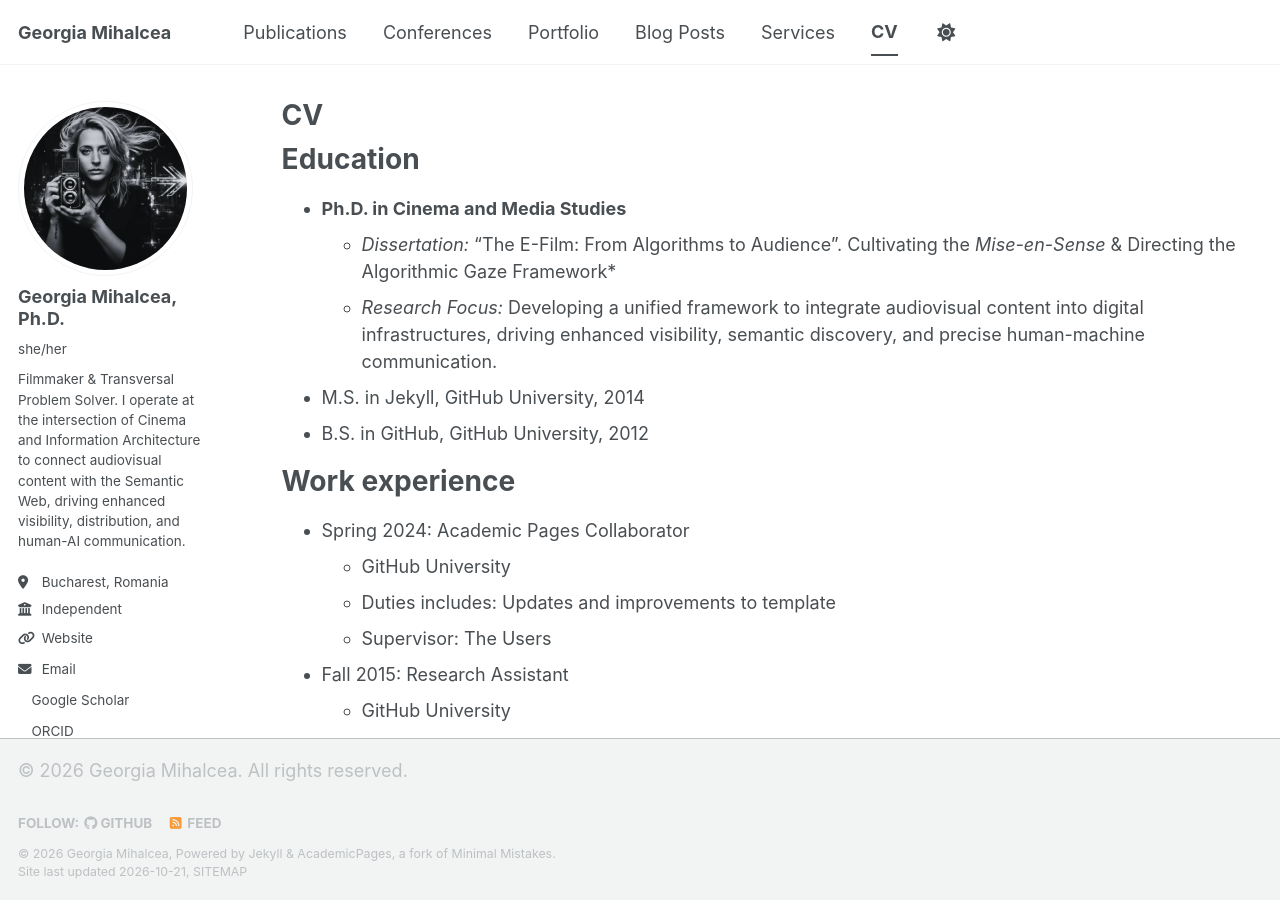
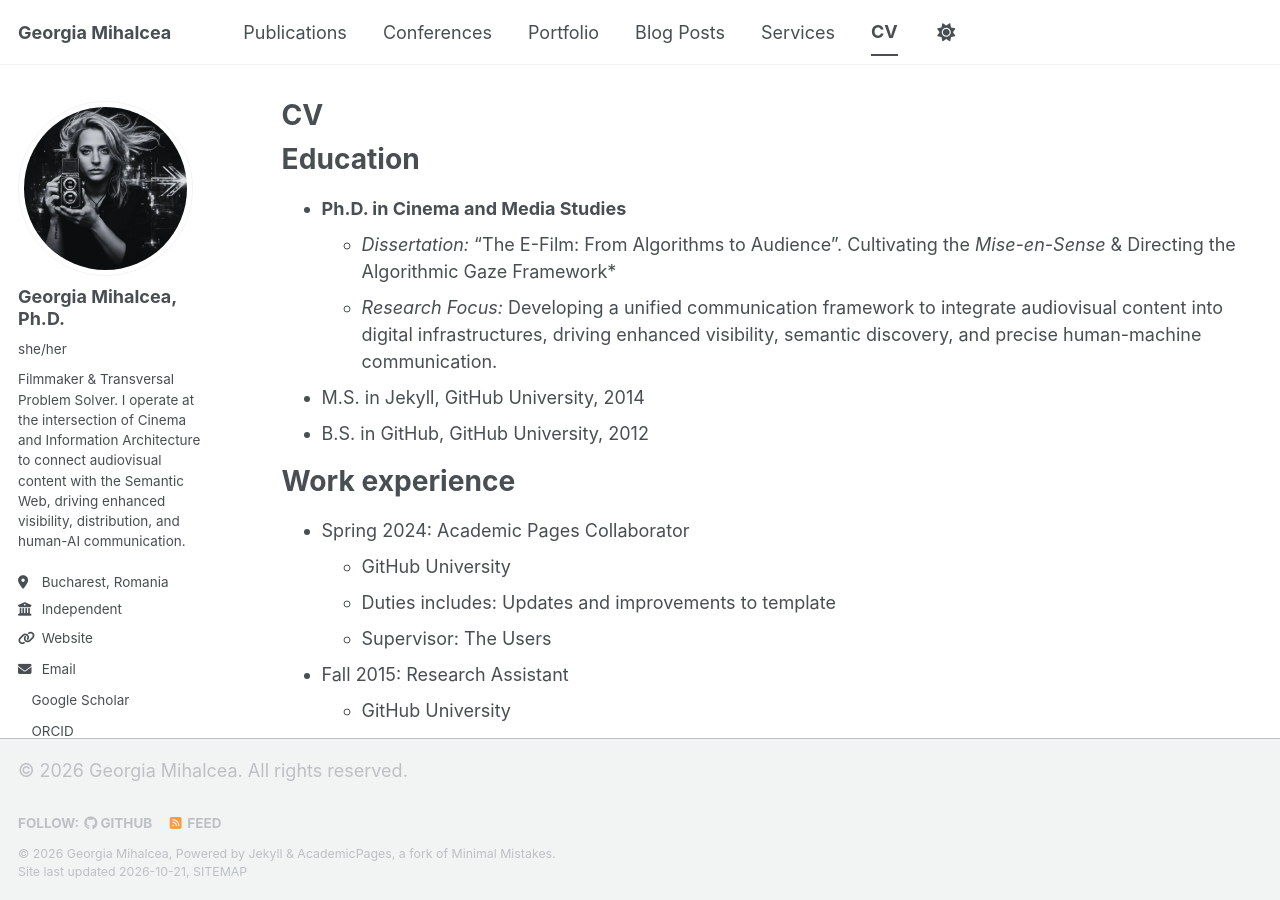
Before and after one commit to GeorgiaMihalcea/georgiamihalcea.github.io, a Jekyll site: the page built from _pages/cv.md, in a window 1280 px wide and 900 px high. Built offline with Jekyll 4.4.1, drawn with Linux system fonts in a browser that asks for light colours; a style sheet for code colours, icons or effects is not loaded.

Commit message:
Revise research focus in CV
Updated research focus description for clarity.

```diff
--- a/_pages/cv.md
+++ b/_pages/cv.md
@@ -8,7 +8,7 @@ Education
 ======
 *   **Ph.D. in Cinema and Media Studies**
     *   *Dissertation:* "The E-Film: From Algorithms to Audience". Cultivating the *Mise-en-Sense* & Directing the Algorithmic Gaze Framework*
-    *   *Research Focus:* Developing a unified framework to integrate audiovisual content into digital infrastructures, driving enhanced visibility, semantic discovery, and precise human-machine communication.
+    *   *Research Focus:* Developing a unified communication framework to integrate audiovisual content into digital infrastructures, driving enhanced visibility, semantic discovery, and precise human-machine communication.
 
 * M.S. in Jekyll, GitHub University, 2014
 * B.S. in GitHub, GitHub University, 2012
```
